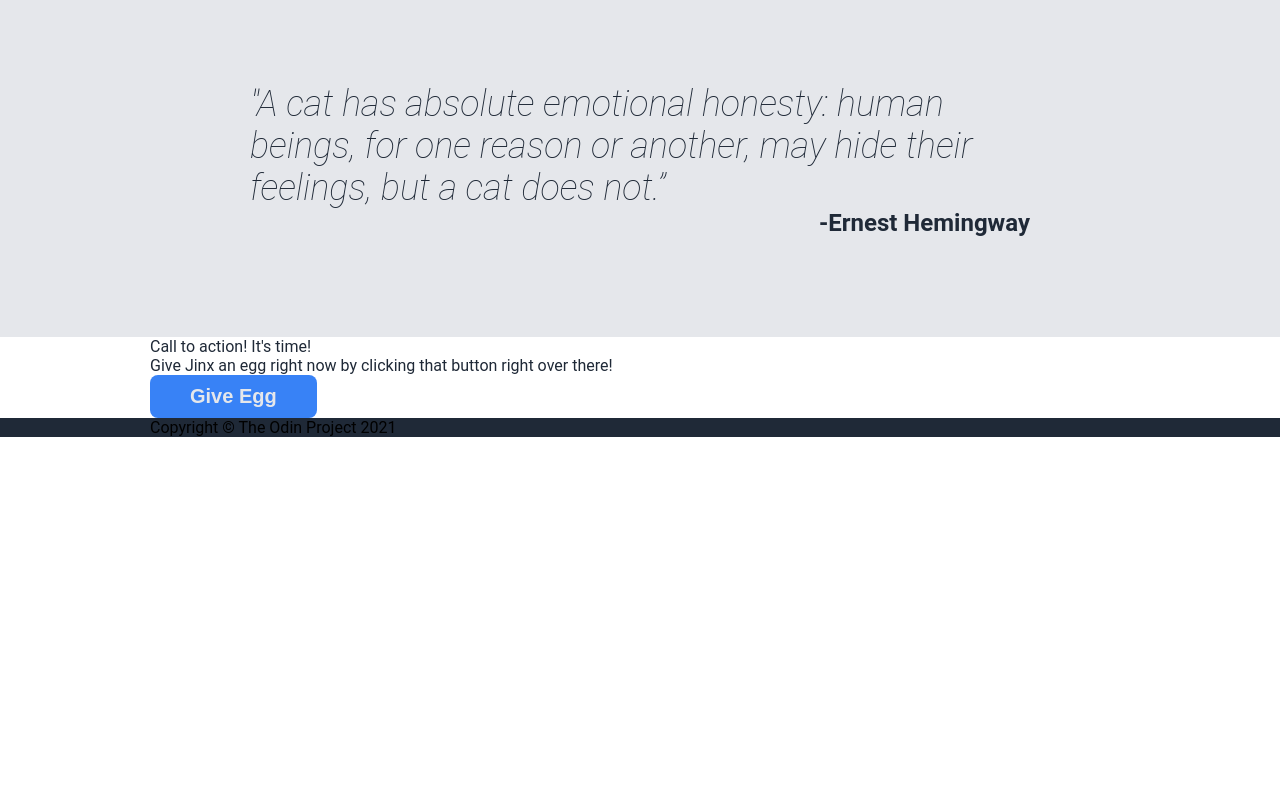
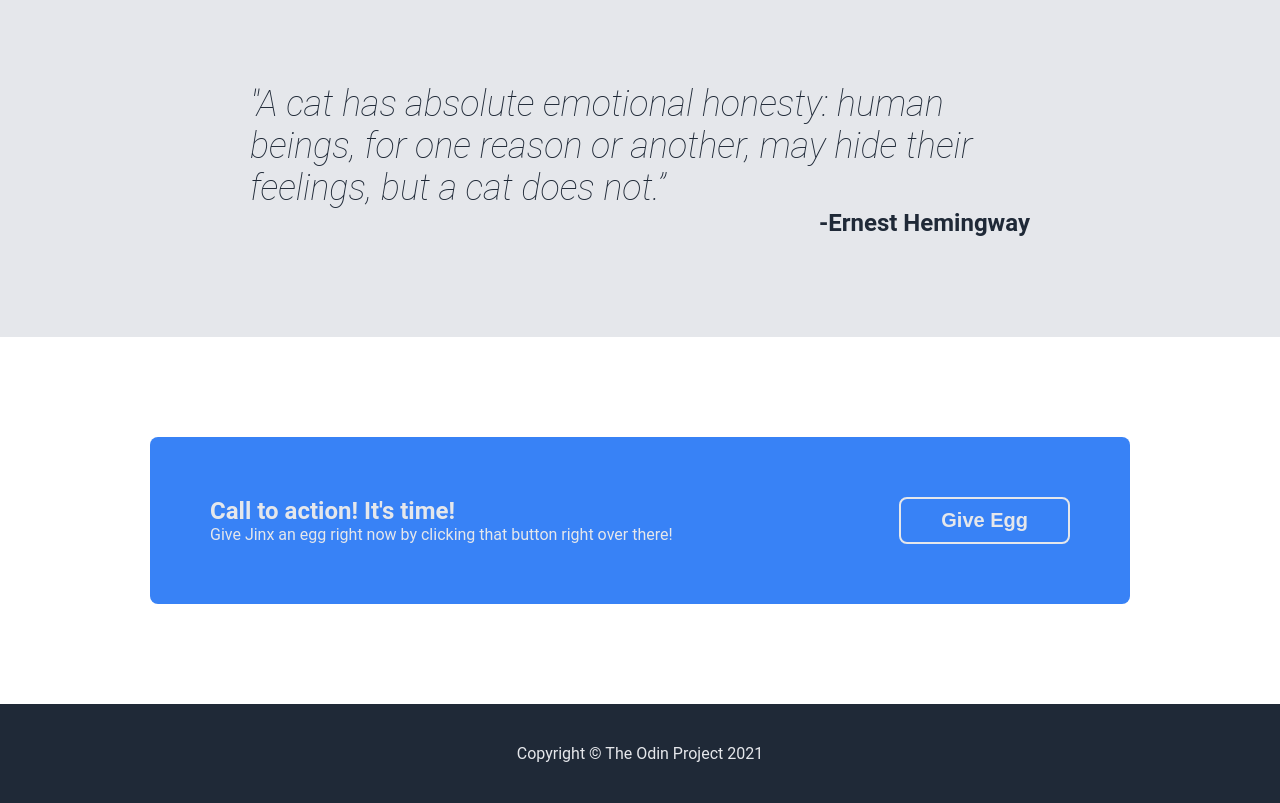
Before and after one commit to leda789/odin-landing-page, a plain HTML site: page index.html in a window 1280 px wide. Shown: the part 1092-1895 px from the top of the page. Before the commit the page ends 1529 px from the top, so only its background shows below. Drawn offline with Linux system fonts and the light colour scheme.

Commit message:
Complete the project

```diff
--- a/index.html
+++ b/index.html
@@ -27,7 +27,7 @@
         <button><a href="https://www.tiktok.com/@bigfootjinx/video/7055124262608342319?is_copy_url=1&is_from_webapp=v1">Give Egg</a></button>
       </div>
 
-      <img src=photos/horizontal-jinx.jpeg alt="A black cat with large eyes and paws, laying down horizontally." style= "max-width: 550px;">
+      <img src=photos/horizontal-jinx.jpeg alt="A black cat with large eyes and paws, laying down horizontally." class="top-image">
 
     </div>
     </div>
@@ -73,11 +73,11 @@
     <div class="blue-box">
 
       <div>
-        <div>Call to action! It's time!</div>
+        <div class="header-logo">Call to action! It's time!</div>
         <div>Give Jinx an egg right now by clicking that button right over there!</div>
       </div>
 
-      <button><a href="https://www.tiktok.com/@bigfootjinx/video/7055124262608342319?is_copy_url=1&is_from_webapp=v1">Give Egg</a></button>
+      <button style="border: 2px solid #E5E7EB"><a href="https://www.tiktok.com/@bigfootjinx/video/7055124262608342319?is_copy_url=1&is_from_webapp=v1">Give Egg</a></button>
 
     </div>
   </div>
--- a/style.css
+++ b/style.css
@@ -72,6 +72,11 @@ a {
   font-size: 18px;
 }
 
+.top-image {
+  max-width: 550px;
+  margin-left: 10px;
+}
+
 .hero-main{
   font-size: 48px;
   font-weight: 1000;
@@ -105,6 +110,22 @@ a {
   text-align: end;
 }
 
+.blue-box {
+  background-color: #3882F6;
+  border-radius: 8px;
+  margin: 100px 0;
+  color: #E5E7EB;
+  padding: 60px;
+  display: flex;
+  justify-content: space-between;
+}
+
+.footer {
+  color: #E5E7EB;
+  text-align: center;
+  padding: 40px
+}
+
 .image-container img {
   width: 175px;
   height: 175px;
```
Also changed, not shown: 1 other file.
